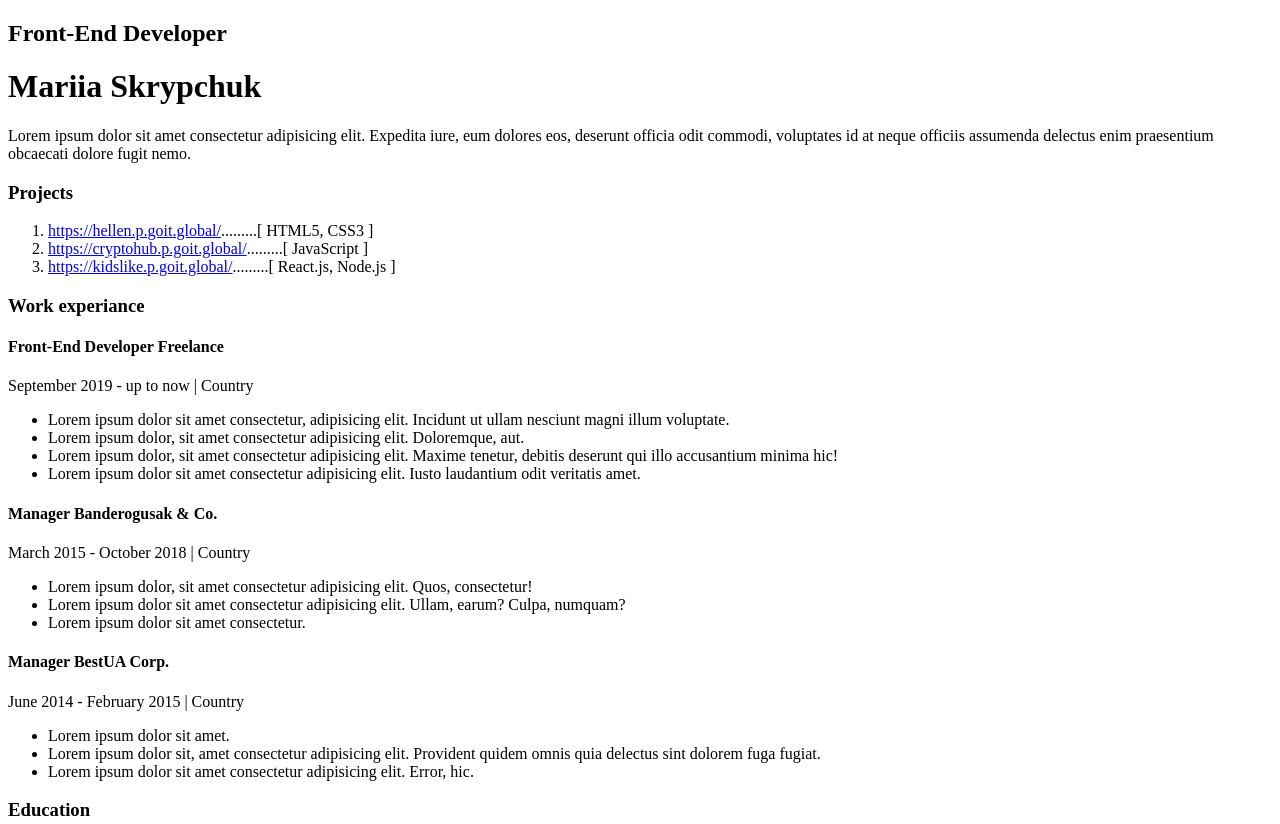
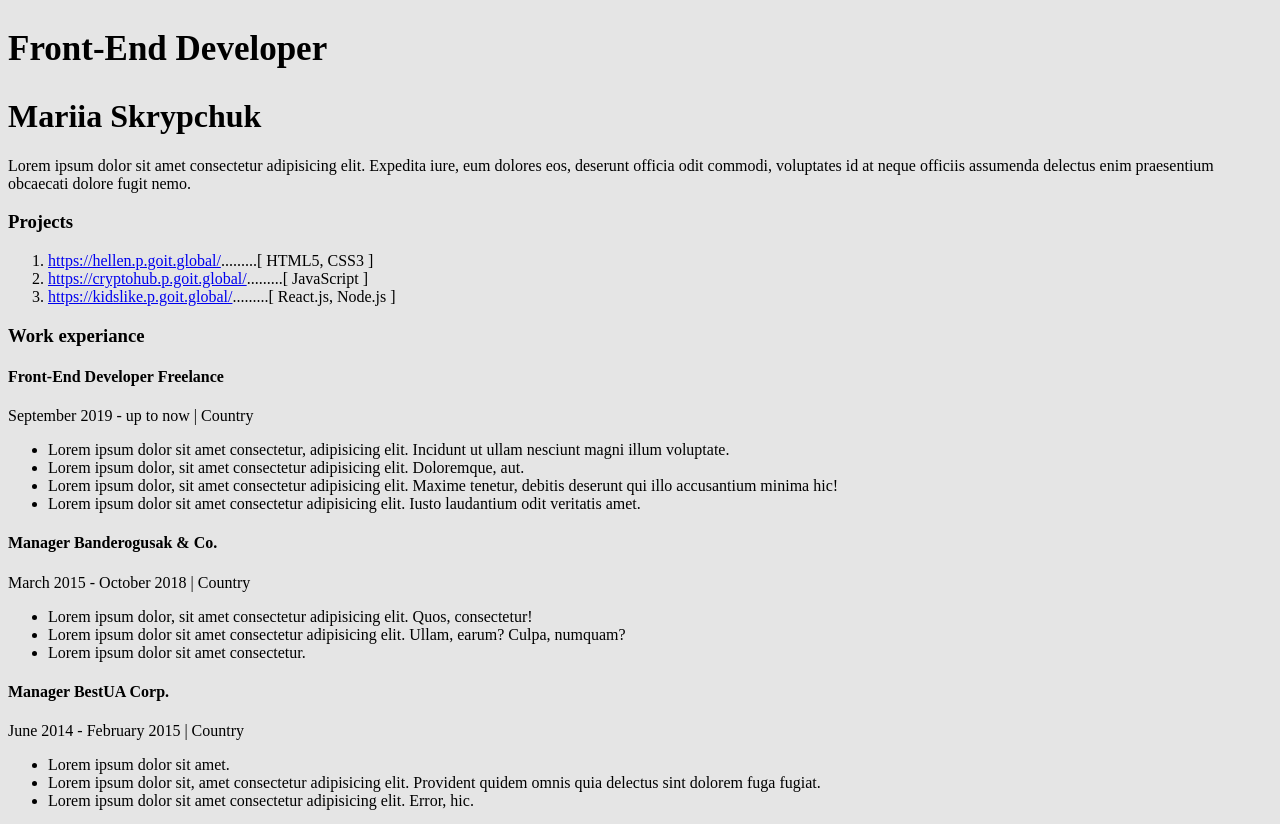
Before and after one commit to Mariia-ukr/git_homework, a plain HTML site: page index.html in a window 1280 px wide. Shown: the top 824 px of the page. Drawn offline with Linux system fonts and the light colour scheme.

Commit message:
color body

```diff
--- a/css/styles.css
+++ b/css/styles.css
@@ -0,0 +1,7 @@
+body {
+	background-color: #e5e5e5;
+}
+
+h2 {
+	font-size: 35px;
+}
--- a/index.html
+++ b/index.html
@@ -4,6 +4,7 @@
     <meta charset="UTF-8" />
     <meta http-equiv="X-UA-Compatible" content="IE=edge" />
     <meta name="viewport" content="width=device-width, initial-scale=1.0" />
+		<link rel="stylesheet" href="./css/styles.css">
     <title>My resume</title>
   </head>
   <body>
```
